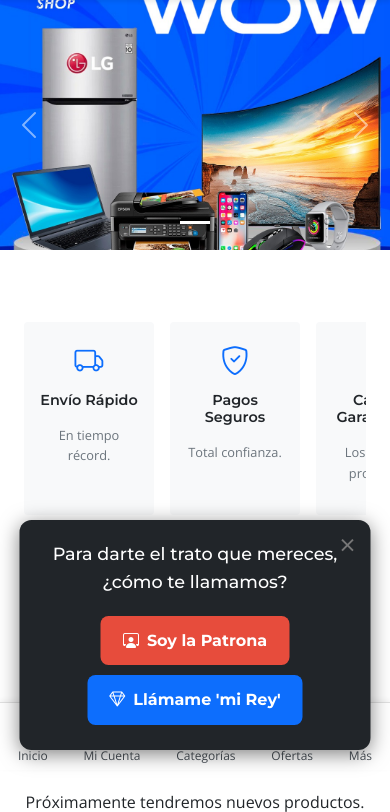
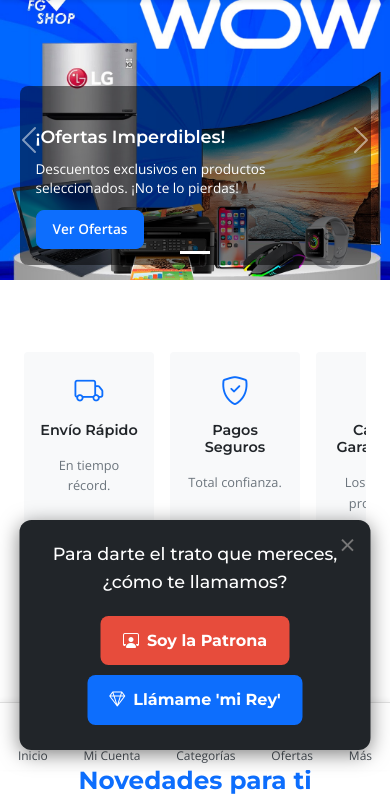
Before and after one commit to fgshop0903/fgshop-ecommerce, a Django app: template core/templates/core/home.html in a window 390 px wide. Shown: the part 74-886 px from the top of the page. Run offline with Django 5.2, Linux system fonts and the light colour scheme; the template is opened without the code that fills it, so the values that code supplies are empty; some libraries are stand-ins or nearby versions.

Commit message:
Fix: Corregir banner responsivo en HTML y CSS

```diff
--- a/core/static/core/css/custom_styles.css
+++ b/core/static/core/css/custom_styles.css
@@ -408,51 +408,6 @@
 
 .bg-accent-custom {
     background-color: var(--fg-secondary-color) !important;
-}
-
-
-/* Hero Section / Carousel */
-.hero-section .carousel-item {
-    /* Altura por defecto para escritorio, puedes ajustar */
-    height: 450px; /* Una altura cómoda para banners de escritorio, similar a Falabella */
-    overflow: hidden; /* Muy importante para que object-fit: cover funcione bien */
-    position: relative; /* Mantener para el posicionamiento del caption */
-}
-/* Aplica a la imagen dentro de <picture> */
-.hero-section .carousel-item picture img { /* O .hero-section .carousel-item img si solo aplica a img directamente */
-    width: 100%;
-    height: 100%;
-    object-fit: cover;
-    object-position: center;
-}
-
-.hero-section .carousel-item img {
-    width: 100%;
-    height: 100%; /* La imagen ocupa el 100% del alto de su padre (.carousel-item) */
-    object-fit: cover; /* ¡Esta es la clave para que no se desfigure y cubra el ancho! */
-    object-position: center; /* Centra la imagen dentro del contenedor */
-}
-
-.hero-section .carousel-caption {
-    bottom: 20%;
-    /* Ajusta la posición vertical del texto */
-    background-color: rgba(0, 0, 0, 0.3);
-    /* Fondo semitransparente para el texto */
-    padding: 1.5rem;
-    border-radius: 0.25rem;
-}
-
-.hero-section .carousel-caption h5 {
-    font-size: 2rem;
-    font-weight: 700;
-    color: #fff;
-    /* Texto blanco en el caption */
-}
-
-.hero-section .carousel-caption p {
-    font-size: 1.1rem;
-    color: #f8f9fa;
-    /* Texto ligeramente menos blanco */
 }
 
 /* Value Propositions */
@@ -1283,14 +1238,6 @@
 
 }
 
-/* Opcional: Ocultar el caption completamente en dispositivos muy pequeños */
-@media (max-width: 575.98px) { /* Extra small devices (phones) */
-    .hero-section .carousel-caption {
-        display: none !important; /* Oculta completamente el texto en pantallas muy pequeñas */
-    }
-}
-
-
  /* --- Estilos para Móviles --- */
 @media (max-width: 767.98px) {
     .testimonial-card-modern {
@@ -1303,3 +1250,100 @@
         width: 65%; /* Ocupa el 65% del ancho de la pantalla */
     }
 }
+
+/* ========================================================= */
+/*          HERO SECTION / CAROUSEL (RESPONSIVE)             */
+/* ========================================================= */
+
+/* --- Estilos por defecto (para MÓVIL) --- */
+
+.hero-section .carousel-item {
+    height: 280px; /* Una buena altura para móvil */
+    position: relative;
+    overflow: hidden;
+}
+
+.hero-section .carousel-item picture,
+.hero-section .carousel-item img {
+    width: 100%;
+    height: 100%;
+    object-fit: cover;
+    object-position: center;
+}
+
+.hero-section .carousel-caption {
+    /* Posición y tamaño en móvil */
+    position: absolute;
+    bottom: 15px; /* Lo separamos un poco de abajo */
+    left: 5%;     /* Margen a los lados */
+    right: 5%;
+
+    /* Apariencia en móvil */
+    padding: 1rem;
+    background: rgba(0, 0, 0, 0.5); /* Fondo oscuro para contraste */
+    border-radius: 8px;
+    text-align: center;
+    color: #fff;
+}
+
+.hero-section .carousel-caption h5 {
+    font-size: 1.1rem;  /* Título más pequeño y legible */
+    margin-bottom: 0.75rem;
+    color: #fff;
+    font-weight: 600;
+}
+
+/* ¡AQUÍ ESTÁ LA MAGIA! Hacemos visible el subtítulo y el botón en móvil */
+.hero-section .carousel-caption p {
+    display: block; /* <-- ¡Aseguramos que se muestre! */
+    font-size: 0.85rem; /* Tamaño del subtítulo */
+    margin-bottom: 0.8rem; /* Espacio antes del botón */
+    line-height: 1.4;
+}
+
+/* El último párrafo (el que contiene el botón) no necesita margen abajo */
+.hero-section .carousel-caption p:last-child {
+    margin-bottom: 0;
+}
+
+.hero-section .carousel-caption .btn {
+    font-size: 0.85rem;  /* Botón más pequeño y consistente */
+    padding: 0.5rem 1rem;
+    font-weight: 600;
+}
+
+
+/* --- Estilos para pantallas más grandes (desde 768px hacia arriba) --- */
+@media (min-width: 768px) {
+
+    .hero-section .carousel-item {
+        height: 450px; /* Volvemos a la altura grande para escritorio */
+    }
+
+    .hero-section .carousel-caption {
+        /* Devolvemos el posicionamiento de escritorio */
+        bottom: 20%;
+        left: 15%;
+        right: auto;
+        text-align: left;
+        padding: 1.5rem;
+        background: rgba(0, 0, 0, 0.3); /* Un poco más sutil */
+        max-width: 45%; /* Evitamos que ocupe toda la pantalla */
+    }
+
+    .hero-section .carousel-caption h5 {
+        font-size: 2.5rem; /* Título grande */
+    }
+
+    /* ¡Hacemos visible el subtítulo en escritorio! */
+    .hero-section .carousel-caption p {
+        display: block;
+        font-size: 1.2rem;
+        margin-bottom: 1.5rem;
+    }
+
+    .hero-section .carousel-caption .btn {
+        font-size: 1.1rem; /* Botón grande */
+        padding: 0.75rem 1.5rem;
+    }
+}
--- a/core/templates/core/home.html
+++ b/core/templates/core/home.html
@@ -46,7 +46,7 @@
                 {# FIN DE LA LÓGICA PARA HACER LA IMAGEN CLICABLE #}
 
                 {# Este carousel-caption se mantendrá invisible en móviles debido a 'd-none' #}
-                <div class="carousel-caption d-none d-md-block text-start">
+                <div class="carousel-caption text-start">
                     <h5>{{ banner.titulo }}</h5>
                     <p>{{ banner.subtitulo }}</p>
                     {% if banner.url_destino and banner.texto_boton %}
@@ -65,7 +65,7 @@
                         alt="Oferta Semanal por Defecto">
                 </picture>
                 {# Si abriste un <a>, ciérralo aquí: </a> #}
-                <div class="carousel-caption d-none d-md-block text-start">
+                <div class="carousel-caption text-start">
                     <h5>¡Ofertas Imperdibles!</h5>
                     <p>Descuentos exclusivos en productos seleccionados. ¡No te lo pierdas!</p>
                     <p><a href="#" class="btn btn-lg btn-primary">Ver Ofertas</a></p>
```
